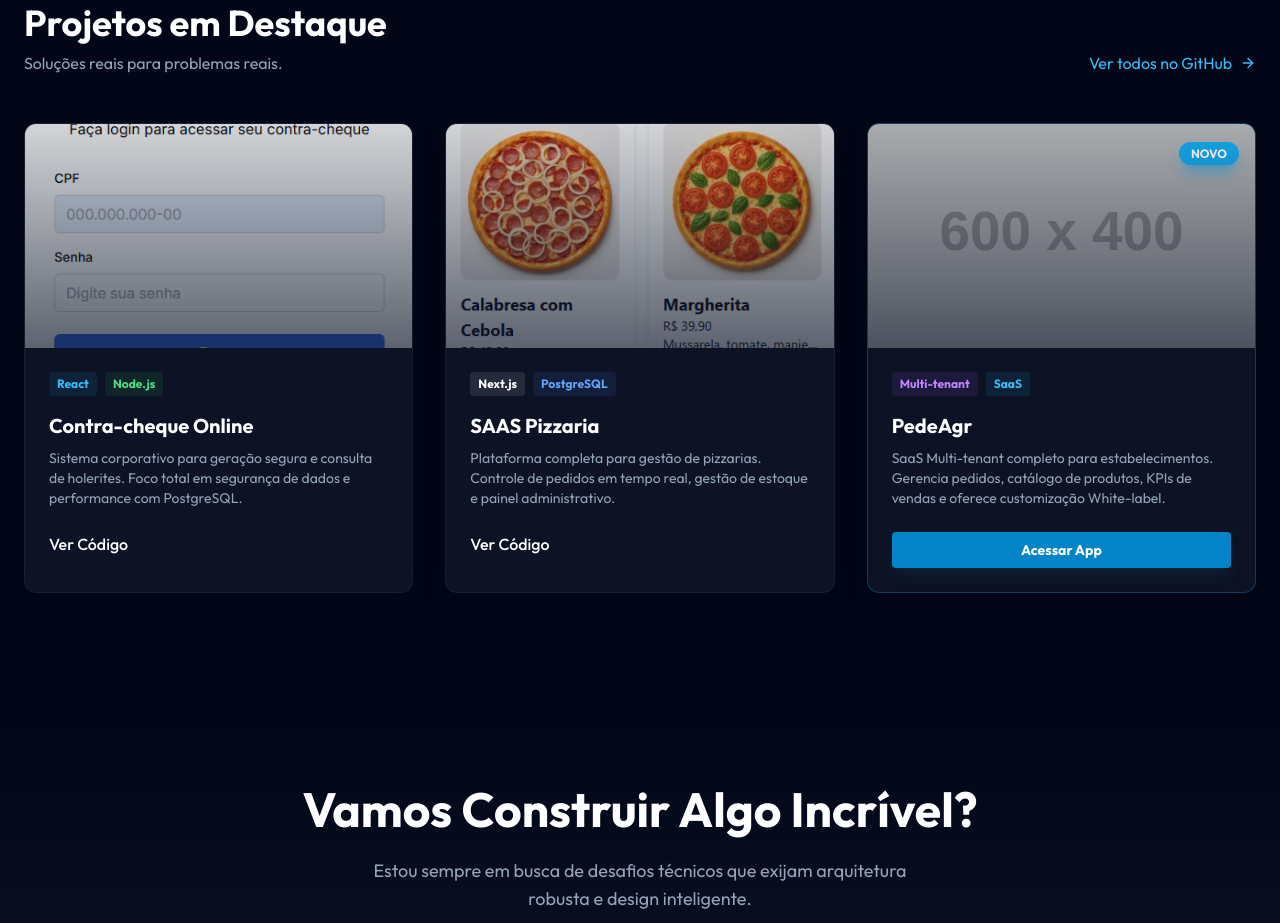
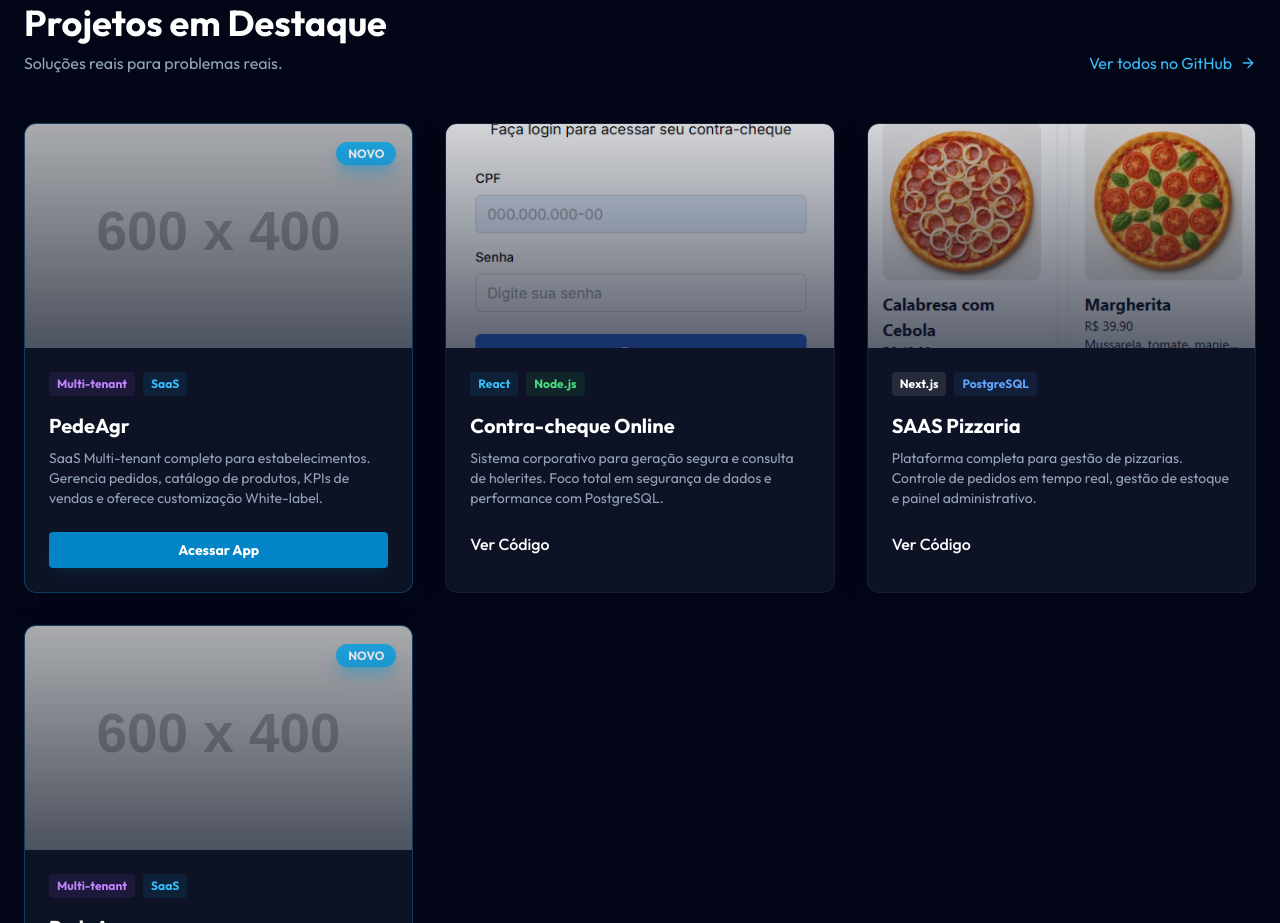
Before and after one commit to raul-cavalcante/Meu-portfolio, a plain HTML site: page index.html in a window 1280 px wide. Shown: the part 2319-3242 px from the top of the page. Drawn offline with nearby package versions, Linux system fonts and the light colour scheme; placeholder pictures from the web are drawn by us; some icons are missing.

Commit message:
Update index.html

```diff
--- a/index.html
+++ b/index.html
@@ -291,7 +291,36 @@
 
                 <div class="grid md:grid-cols-2 lg:grid-cols-3 gap-8">
 
-                    <!-- Projeto 1 -->
+                    <!-- Projeto 1 - NOVO (PedeAgr) -->
+                    <div class="glass-card rounded-xl overflow-hidden group border-sky-500/30" data-aos="fade-up" data-aos-delay="400">
+                        <div class="h-56 relative overflow-hidden bg-slate-800 group-hover:bg-slate-700 transition-colors flex items-center justify-center">
+                            <!-- PLACEHOLDER PARA O NOVO PROJETO - Substitua pelo print real -->
+                            <!-- Usei um placeholder gerado para visualização -->
+                            <img src="https://placehold.co/600x400/1e293b/38bdf8?text=PedeAgr+SaaS" alt="PedeAgr Dashboard" class="w-full h-full object-cover opacity-80 group-hover:opacity-100 group-hover:scale-105 transition-all duration-500">
+
+                            <div class="absolute top-4 right-4">
+                                <span class="bg-sky-500 text-white text-xs font-bold px-3 py-1 rounded-full shadow-lg shadow-sky-500/50 animate-pulse">NOVO</span>
+                            </div>
+                            <div class="absolute inset-0 bg-gradient-to-t from-slate-900 to-transparent opacity-60"></div>
+                        </div>
+                        <div class="p-6">
+                            <div class="flex gap-2 mb-4">
+                                <span class="text-xs font-bold px-2 py-1 bg-purple-500/10 text-purple-400 rounded">Multi-tenant</span>
+                                <span class="text-xs font-bold px-2 py-1 bg-sky-500/10 text-sky-400 rounded">SaaS</span>
+                            </div>
+                            <h3 class="text-xl font-bold text-white mb-2 group-hover:text-sky-400 transition-colors">PedeAgr</h3>
+                            <p class="text-slate-400 text-sm mb-6">
+                                SaaS Multi-tenant completo para estabelecimentos. Gerencia pedidos, catálogo de produtos, KPIs de vendas e oferece customização White-label.
+                            </p>
+                            <div class="flex gap-4">
+                                <a href="https://pedeagr.vercel.app/" target="_blank" class="flex-1 text-center py-2 rounded bg-sky-600 hover:bg-sky-500 text-white text-sm font-bold transition-colors shadow-lg shadow-sky-900/20">
+                                    Acessar App
+                                </a>
+                            </div>
+                        </div>
+                    </div>
+
+                    <!-- Projeto 2 -->
                     <div class="glass-card rounded-xl overflow-hidden group" data-aos="fade-up" data-aos-delay="0">
                         <div class="h-56 relative overflow-hidden bg-slate-800 group-hover:bg-slate-700 transition-colors">
                             <!-- Imagem Existente -->
@@ -313,7 +342,7 @@
                         </div>
                     </div>
 
-                    <!-- Projeto 2 -->
+                    <!-- Projeto 3 -->
                     <div class="glass-card rounded-xl overflow-hidden group" data-aos="fade-up" data-aos-delay="200">
                         <div class="h-56 relative overflow-hidden bg-slate-800 group-hover:bg-slate-700 transition-colors">
                             <!-- Imagem Existente -->
```
